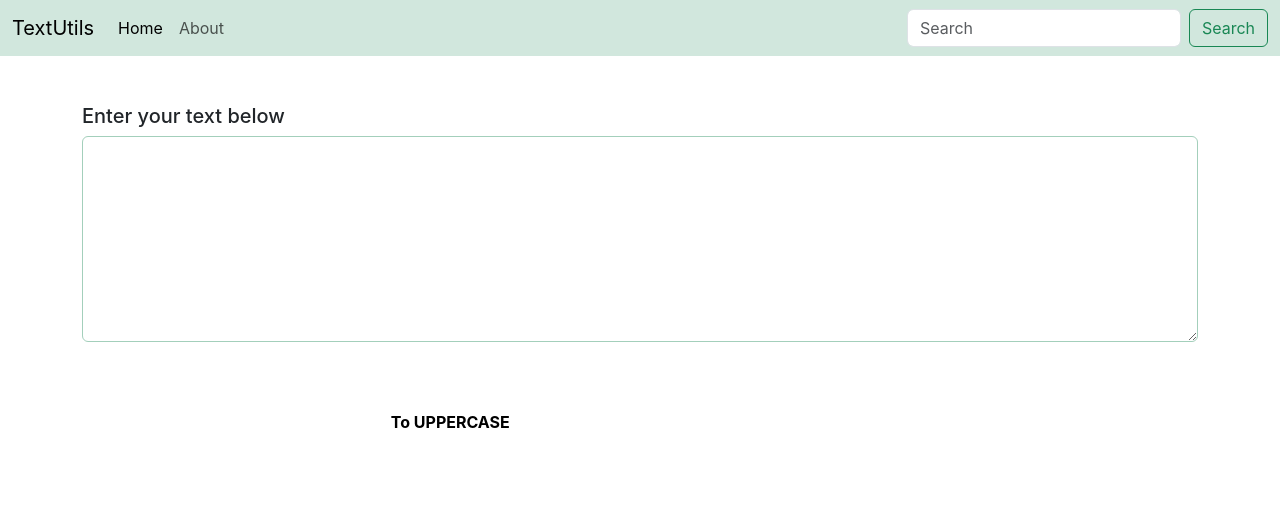
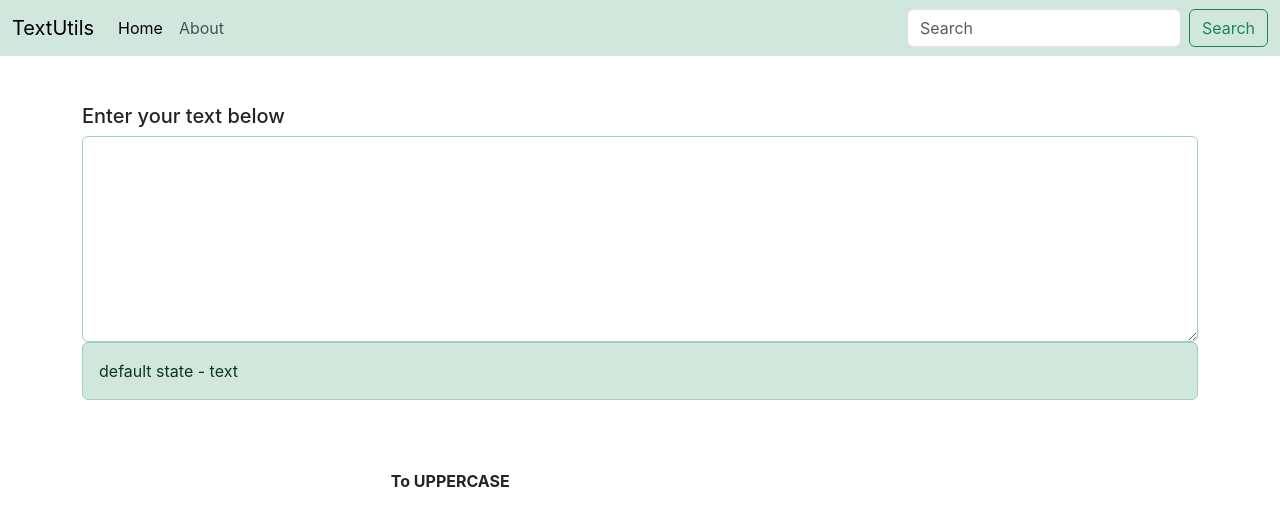
Before and after one commit to Matvibhor24/TextCrafts, a React (Create React App) app: page / in a window 1280 px wide. Shown: the top 526 px of the page. Built offline with nearby package versions, Linux system fonts and the light colour scheme.

Commit message:
upperCase login using states

```diff
--- a/src/components/TextForm.js
+++ b/src/components/TextForm.js
@@ -1,17 +1,32 @@
-import React from "react";
+import React,{useState} from "react";
 import up_animation from './up_animation.gif'
 import './HoverAnimation.css'
+
 export default function TextForm(props){
+    const[text,setText] = useState("default state - text");
+
+    const onChangeHandler=(event)=>{
+        setText(event.target.value);
+    }
+    const onClickHandler=()=>{
+        let newText = text.toUpperCase();
+        setText(newText);
+    }
+
     return (
         <>
         <h5 align="left">{props.heading}</h5>
         <div className="mb-5">
-            <textarea className="form-control border-success-subtle" id="exampleFormControlTextarea1" rows="8"> </textarea>
+            <textarea className="form-control border-success-subtle" onChange={onChangeHandler} id="exampleFormControlTextarea1" rows="8"> </textarea>
+            <div className="alert alert-success" role="alert" align="left">
+                {text}
+            </div>
         </div>
         <div className="button-container">
 
         <img src={up_animation} alt="Hover Animation" className="hover-animation"/>
-        <button className="animated-button"><b>To UPPERCASE</b></button>
+        <button className="btn btn-outline-dark animated-button" onClick={onClickHandler}><b>To UPPERCASE</b></button>
+        {/* <button type="button" class="btn btn-outline-success-subtle">Light</button> */}
         </div>
 
         </>
```
